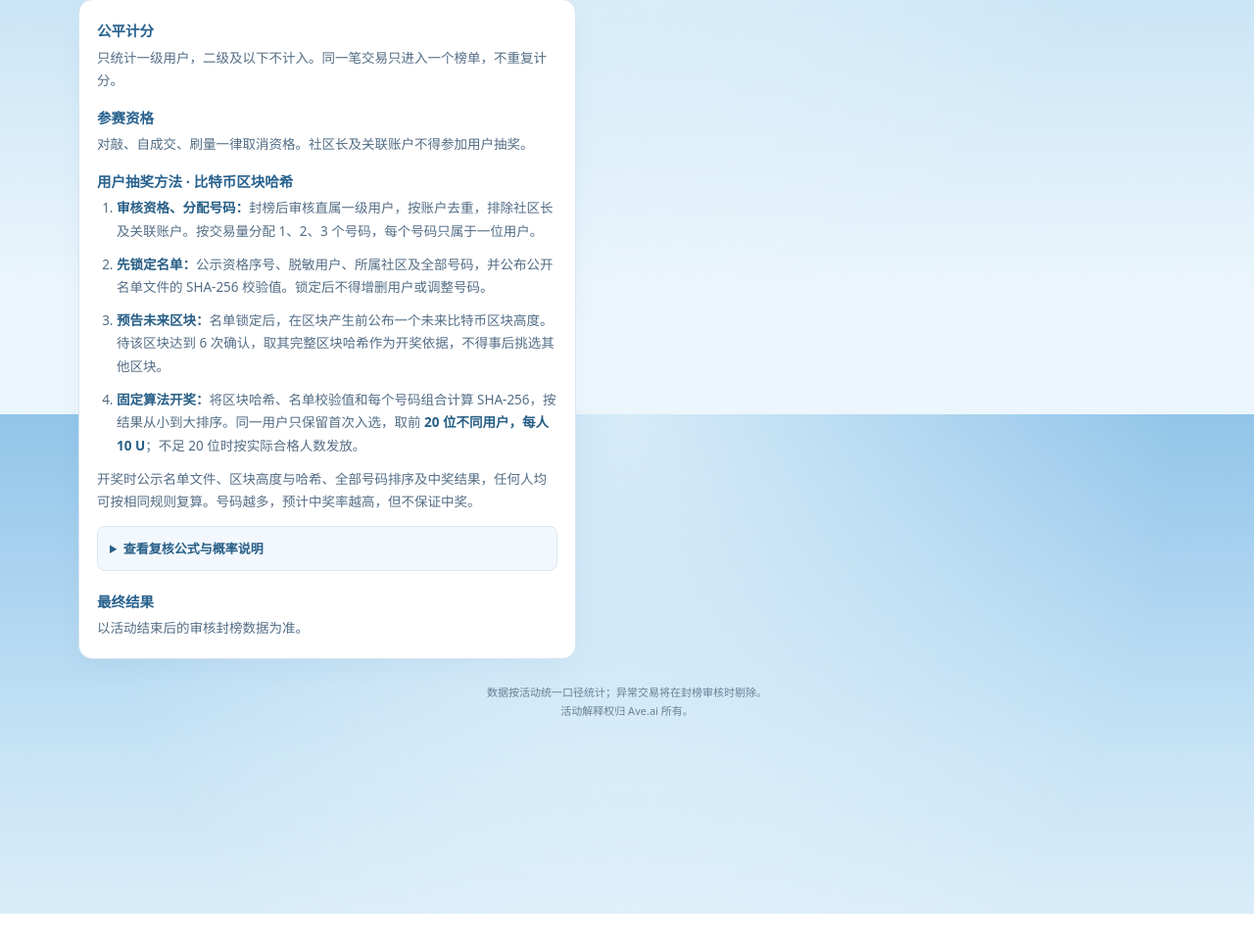
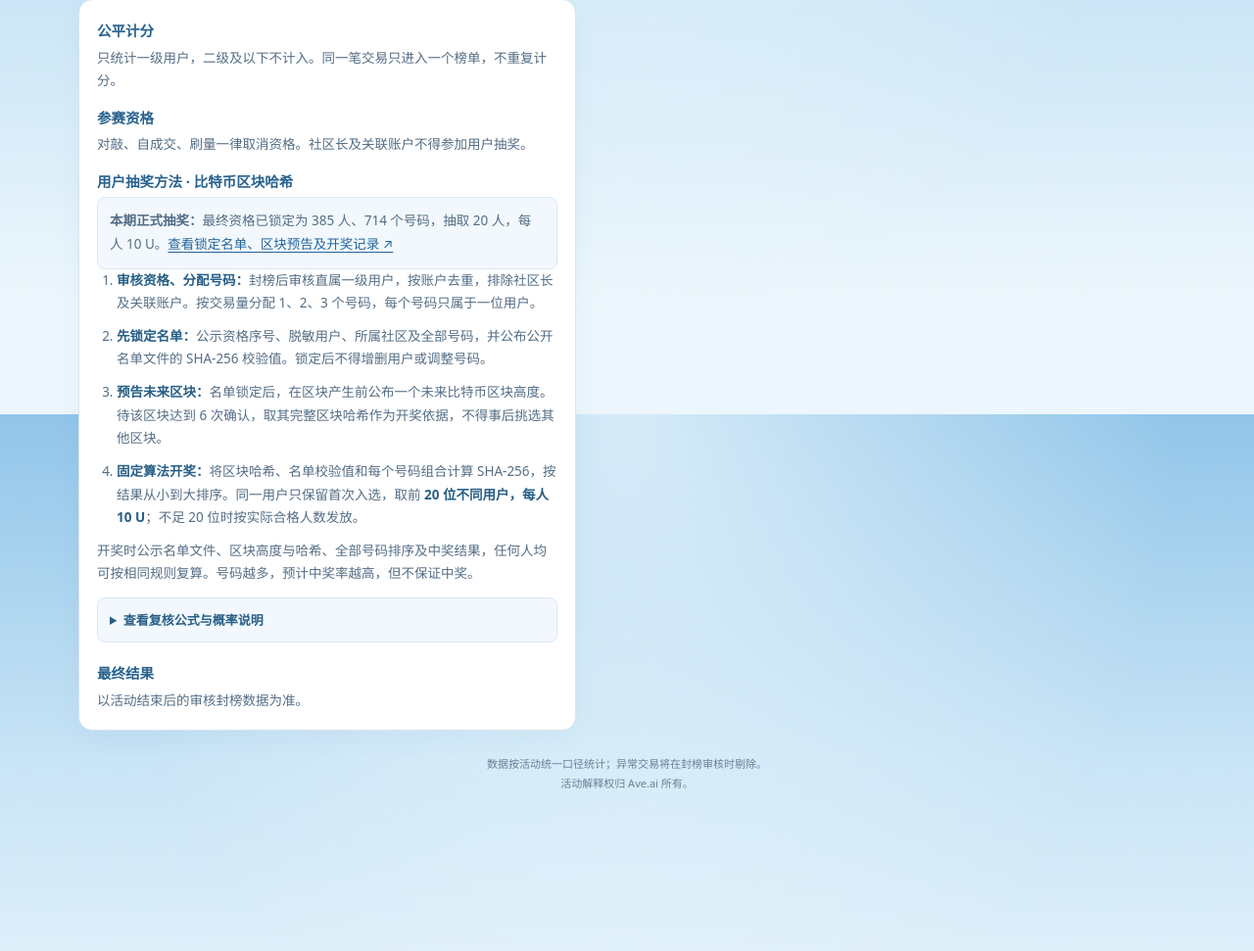
Before and after one commit to newpage001/test_page, a plain HTML site: page index.html in a window 1280 px wide. Shown: the part 2777-3748 px from the top of the page at 98% size. Before the commit the page ends 3710 px from the top, so only its background shows below. Drawn offline with Linux system fonts and the light colour scheme; no server answers.

Commit message:
Publish locked November lottery qualification and verification link

```diff
--- a/index.html
+++ b/index.html
@@ -621,6 +621,7 @@ body{isolation:isolate;background:radial-gradient(ellipse at 50% 0,#f3fbffb3,tra
       <span class="tab">核心规则</span>
       <div class="card note"><h4>公平计分</h4><p>只统计一级用户，二级及以下不计入。同一笔交易只进入一个榜单，不重复计分。</p><h4>参赛资格</h4><p>对敲、自成交、刷量一律取消资格。社区长及关联账户不得参加用户抽奖。</p>
         <h4 id="lottery-method">用户抽奖方法 · 比特币区块哈希</h4>
+        <p class="draw-verification" id="formal-draw-status"><b>本期正式抽奖：</b>最终资格已锁定为 385 人、714 个号码，抽取 20 人，每人 10 U。<a href="https://studio.ave.ai/race-draw/20261115/index.txt" target="_blank" rel="noopener">查看锁定名单、区块预告及开奖记录 ↗</a></p>
         <ol class="draw-method">
           <li><b>审核资格、分配号码：</b>封榜后审核直属一级用户，按账户去重，排除社区长及关联账户。按交易量分配 1、2、3 个号码，每个号码只属于一位用户。</li>
           <li><b>先锁定名单：</b>公示资格序号、脱敏用户、所属社区及全部号码，并公布公开名单文件的 SHA-256 校验值。锁定后不得增删用户或调整号码。</li>
```
